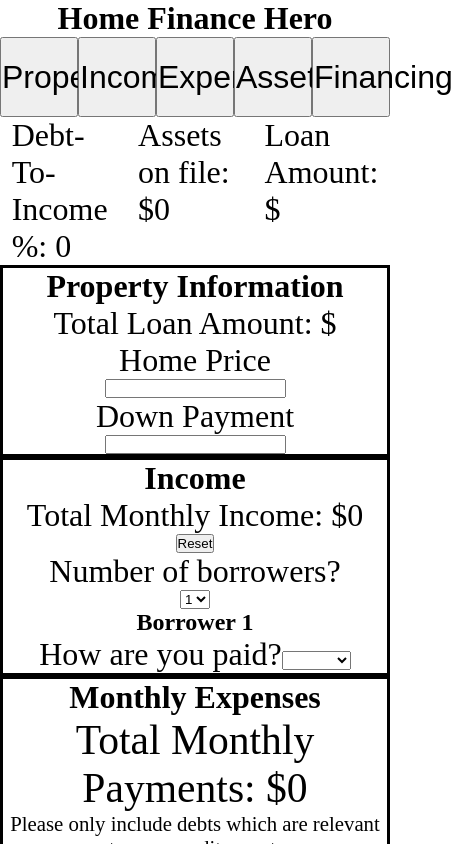
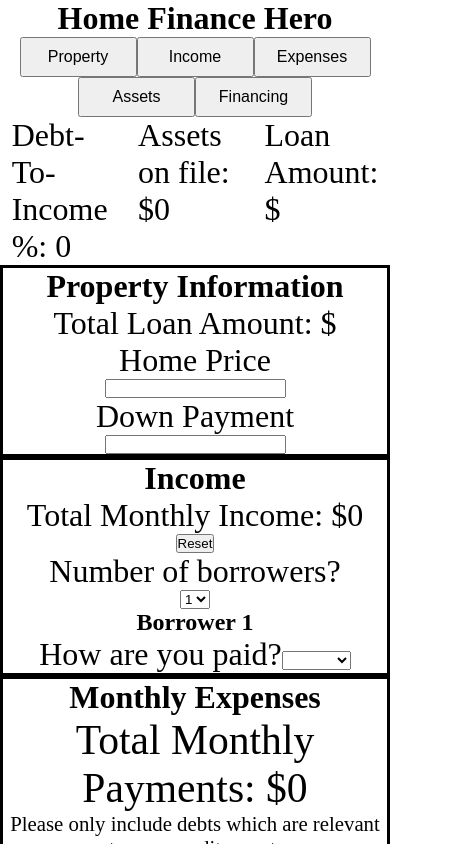
Before and after one commit to jschoff155/homefinancehero, a React (Create React App) app: page / in a window 390 px wide. Shown: the top 844 px of the page, 453 px wide, since content can reach past the window. Built offline with nearby package versions, Linux system fonts and the light colour scheme.

Commit message:
Made top nav responsive

```diff
--- a/src/StyleSheets/Navigation.css
+++ b/src/StyleSheets/Navigation.css
@@ -12,3 +12,11 @@ width:20%;
 height: 80px;
 font-size: 2em;
 }
+@media only screen and
+(max-device-width:800px){
+    .navButton{
+        width:30%;
+        height:40px;
+        font-size: 1em
+    }
+}
```
